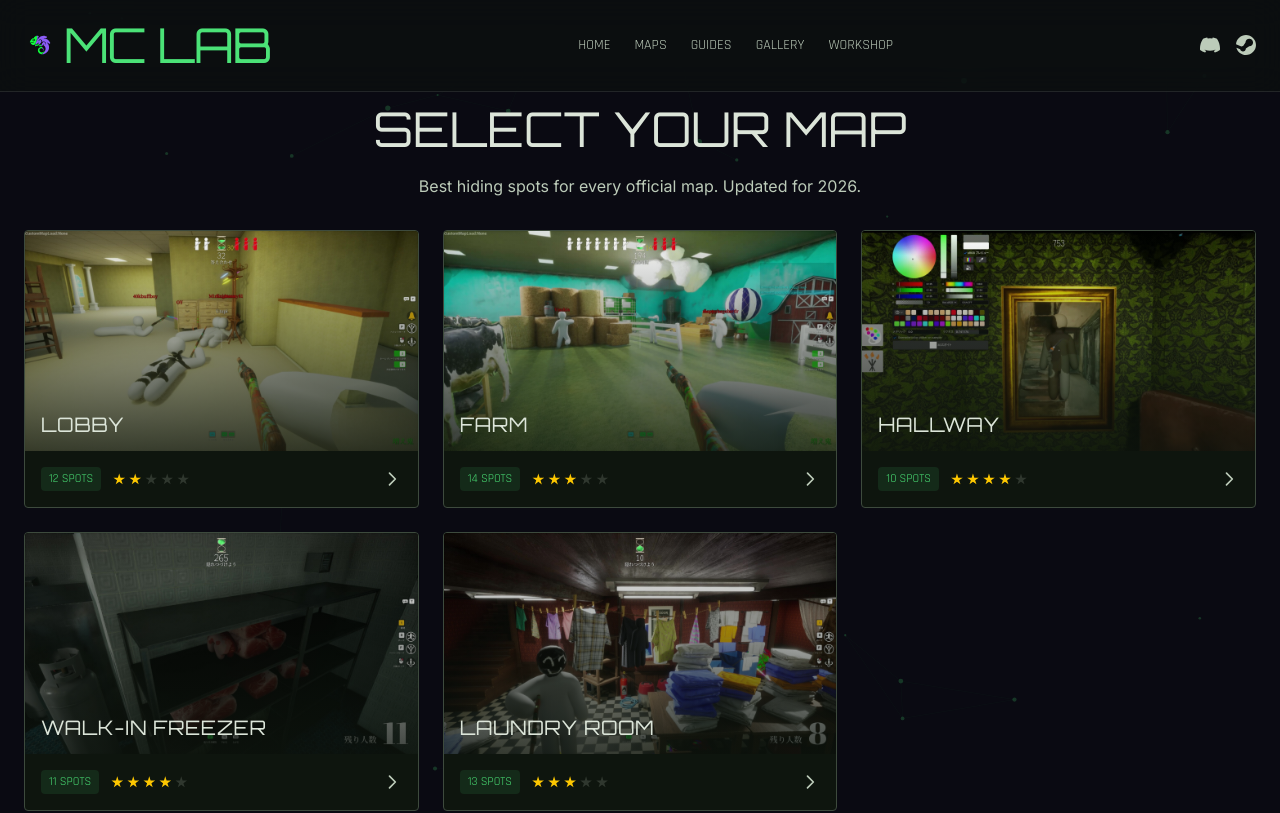
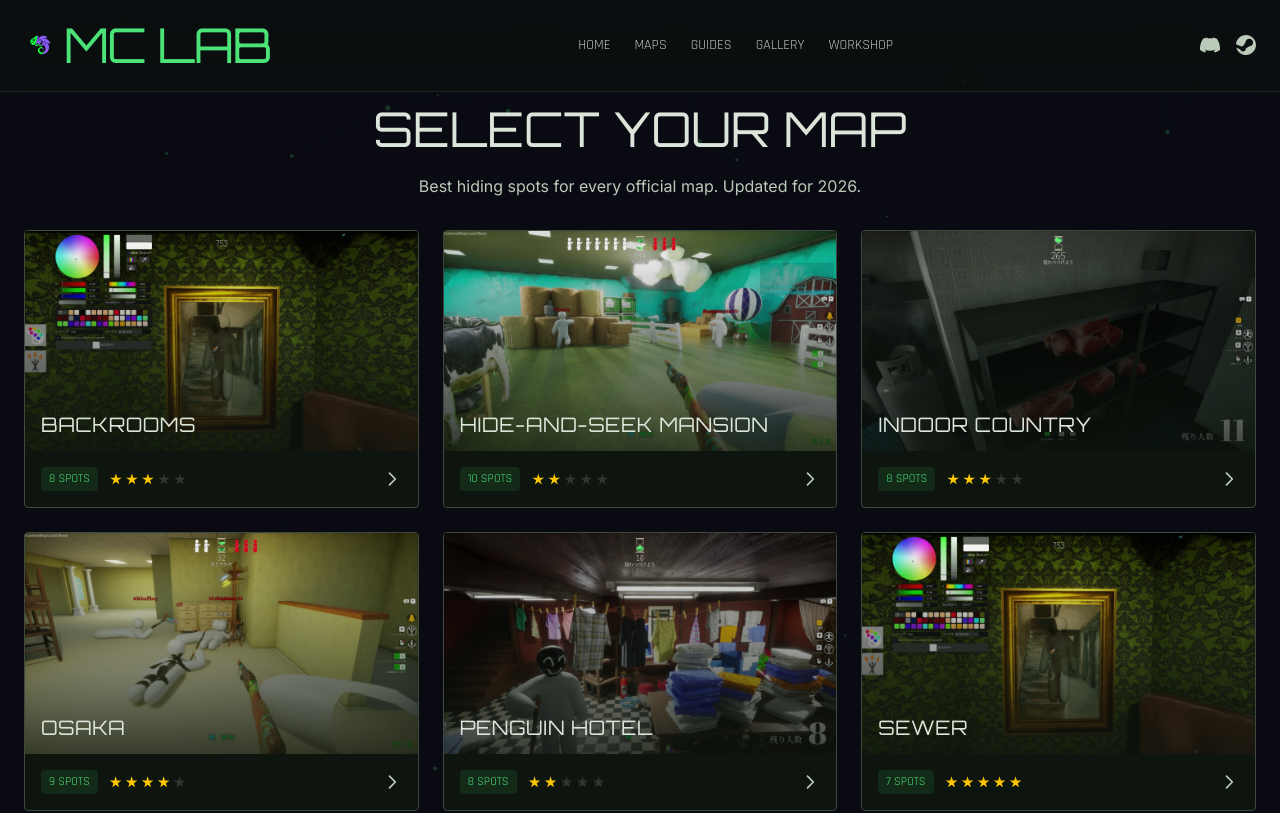
Before and after one commit to mastercodeai/meccha-chameleon-lab, a Next.js app: page /maps in a window 1280 px wide. Shown: the top 813 px of the page. Built offline with nearby package versions, Linux system fonts and the light colour scheme.

Commit message:
Update maps with real data from IGN guide - 7 official maps confirmed

```diff
--- a/src/data/maps.ts
+++ b/src/data/maps.ts
@@ -10,49 +10,67 @@ export interface MapData {
 
 export const maps: MapData[] = [
   {
-    slug: "lobby",
-    name: "Lobby",
-    description: "The default starting map with a warm indoor大厅. Wooden furniture, coat racks, and decorative pillars provide diverse hiding spots.",
-    spots: 12,
-    difficulty: 2,
-    color: "#DEB887",
-    image: "/screenshots/screenshot-4.jpg",
+    slug: "backrooms",
+    name: "Backrooms",
+    description: "A homage to the Backrooms games with off-yellow wallpaper, office spaces, random objects, and plenty of trash. Multiple areas to explore including birthday party hallway and broken highway.",
+    spots: 8,
+    difficulty: 3,
+    color: "#DAA520",
+    image: "/screenshots/screenshot-1.jpg",
   },
   {
-    slug: "farm",
-    name: "Farm",
-    description: "An outdoor farm setting with hay bales, a red barn, picket fences, and even a hot air balloon. Wide open spaces and scattered objects.",
-    spots: 14,
-    difficulty: 3,
+    slug: "hide-and-seek-mansion",
+    name: "Hide-and-Seek Mansion",
+    description: "A hectic location with a fancy party ballroom, study library, storage closet, and plenty of small rooms. Easy to get lost and use to your advantage!",
+    spots: 10,
+    difficulty: 2,
     color: "#8B7355",
     image: "/screenshots/screenshot-2.jpg",
   },
   {
-    slug: "hallway",
-    name: "Hallway",
-    description: "A corridor with green patterned wallpaper, paintings, and stairs. Tight spaces require precise painting to blend in.",
-    spots: 10,
+    slug: "indoor-country",
+    name: "Indoor Country",
+    description: "An indoor countryside setting with various rooms and hiding spots. Features unique environmental elements for creative camouflage.",
+    spots: 8,
+    difficulty: 3,
+    color: "#556B2F",
+    image: "/screenshots/screenshot-3.jpg",
+  },
+  {
+    slug: "osaka",
+    name: "Osaka",
+    description: "A Japanese-themed map with unique cultural elements and architecture. Offers diverse hiding opportunities in traditional and modern settings.",
+    spots: 9,
     difficulty: 4,
+    color: "#DDA0DD",
+    image: "/screenshots/screenshot-4.jpg",
+  },
+  {
+    slug: "penguin-hotel",
+    name: "Penguin Hotel",
+    description: "A hotel-themed map with penguin decorations and various rooms. Features lobbies, corridors, and guest rooms for hiding.",
+    spots: 8,
+    difficulty: 2,
+    color: "#87CEEB",
+    image: "/screenshots/screenshot-5.jpg",
+  },
+  {
+    slug: "sewer",
+    name: "Sewer",
+    description: "Dark underground tunnels with pipes and grates. Low visibility makes both hiding and seeking challenging.",
+    spots: 7,
+    difficulty: 5,
     color: "#556B2F",
     image: "/screenshots/screenshot-1.jpg",
   },
   {
-    slug: "walk-in-freezer",
-    name: "Walk-in Freezer",
-    description: "A cold storage room with metal shelves, meat cuts, and gas tanks. Low lighting and industrial surfaces create challenging hiding spots.",
-    spots: 11,
-    difficulty: 4,
-    color: "#87CEEB",
-    image: "/screenshots/screenshot-3.jpg",
-  },
-  {
-    slug: "laundry-room",
-    name: "Laundry Room",
-    description: "A colorful room with clotheslines, fabric stacks, and washing equipment. The variety of colors makes painting both easier and trickier.",
-    spots: 13,
+    slug: "sugar-land",
+    name: "Sugar Land",
+    description: "A sweet-themed map with candy and dessert elements. Colorful environment offers unique camouflage opportunities.",
+    spots: 8,
     difficulty: 3,
-    color: "#DDA0DD",
-    image: "/screenshots/screenshot-5.jpg",
+    color: "#FFB6C1",
+    image: "/screenshots/screenshot-2.jpg",
   },
 ];
 
--- a/src/data/spots.ts
+++ b/src/data/spots.ts
@@ -6,141 +6,212 @@ export interface SpotData {
   bestFor: "Hider" | "Seeker" | "Both";
 }
 
-// Lobby Spots
-export const lobbySpots: SpotData[] = [
+// Backrooms Spots (from IGN guide)
+export const backroomsSpots: SpotData[] = [
   {
     id: 1,
-    name: "Behind the Coat Rack",
-    description: "Stand still behind the coat rack and match the color of the hanging coats. Dark browns and blacks work best.",
+    name: "Living Chairs Cluster",
+    description: "Hide among the cluster of living chairs, ladders, and drawers. Use the shadows to your advantage for better camouflage.",
     difficulty: "EASY",
     bestFor: "Hider",
   },
   {
     id: 2,
-    name: "Under the Wooden Table",
-    description: "Crouch under the large wooden dining table. Paint yourself to match the dark wood grain.",
+    name: "Trash Corners",
+    description: "Several corners with trash thrown against the wall. Wiggle your way into these spots and blend in with the trash.",
+    difficulty: "MEDIUM",
+    bestFor: "Hider",
+  },
+  {
+    id: 3,
+    name: "Office Space Corners",
+    description: "Multiple office space corners can be tricky to fit in, but a Chameleon can hide here. Tough for Hunters to pick them out.",
+    difficulty: "HARD",
+    bestFor: "Hider",
+  },
+  {
+    id: 4,
+    name: "Birthday Party Hallway",
+    description: "A hallway with several cakes and balloons. Hide as a balloon or use the chairs to your advantage.",
+    difficulty: "MEDIUM",
+    bestFor: "Hider",
+  },
+  {
+    id: 5,
+    name: "Broken Highway & Police Cars",
+    description: "Hide under police car lights or alongside vehicles. There's also a small space behind the broken road.",
+    difficulty: "HARD",
+    bestFor: "Hider",
+  },
+  {
+    id: 6,
+    name: "Vending Machine",
+    description: "Disguise yourself using the vending machine - but be careful to watch your angles!",
+    difficulty: "MEDIUM",
+    bestFor: "Hider",
+  },
+];
+
+// Hide-and-Seek Mansion Spots (from IGN guide)
+export const mansionSpots: SpotData[] = [
+  {
+    id: 1,
+    name: "Main Ballroom",
+    description: "Look like a balloon, hide in the corners, on the ceiling, or underneath any of the chairs. A hectic location for Hunters to search through.",
+    difficulty: "EASY",
+    bestFor: "Hider",
+  },
+  {
+    id: 2,
+    name: "Study Library",
+    description: "Full study library with plenty of chairs, bookcases, and objects. Rely on shadows to provide protection and play with colors!",
+    difficulty: "MEDIUM",
+    bestFor: "Hider",
+  },
+  {
+    id: 3,
+    name: "Study Corner Chair",
+    description: "A small corner in the study with a chair. Try hiding underneath the chair or against the side of the bookshelves.",
+    difficulty: "MEDIUM",
+    bestFor: "Hider",
+  },
+  {
+    id: 4,
+    name: "Storage Room",
+    description: "Next to a trash area, offering plenty of loose objects for you to hide behind.",
+    difficulty: "EASY",
+    bestFor: "Hider",
+  },
+  {
+    id: 5,
+    name: "Vase Room",
+    description: "Try hiding between the vases and the dark wall on the left. You can completely avoid being found here!",
+    difficulty: "HARD",
+    bestFor: "Hider",
+  },
+];
+
+// Indoor Country Spots
+export const indoorCountrySpots: SpotData[] = [
+  {
+    id: 1,
+    name: "Farm Equipment",
+    description: "Hide among the farm equipment and tools. Match the color of wooden surfaces and metal objects.",
+    difficulty: "MEDIUM",
+    bestFor: "Hider",
+  },
+  {
+    id: 2,
+    name: "Country Furniture",
+    description: "Blend in with country-style furniture and decorations. Use natural colors and textures.",
     difficulty: "EASY",
     bestFor: "Hider",
   },
   {
     id: 3,
-    name: "Beside the Pillar",
-    description: "Stand flush against the white decorative pillar. Match the pillar color exactly for best camouflage.",
+    name: "Window Areas",
+    description: "Stand near windows and match the curtain colors or window frame textures.",
+    difficulty: "HARD",
+    bestFor: "Hider",
+  },
+];
+
+// Osaka Spots
+export const osakaSpots: SpotData[] = [
+  {
+    id: 1,
+    name: "Traditional Elements",
+    description: "Hide among traditional Japanese elements like screens, lanterns, and wooden structures.",
     difficulty: "MEDIUM",
     bestFor: "Hider",
   },
   {
-    id: 4,
-    name: "Corner by the Storage Cabinet",
-    description: "Squeeze into the corner next to the multi-drawer cabinet. The shadow helps hide color mismatches.",
+    id: 2,
+    name: "Modern Areas",
+    description: "Blend in with modern Osaka architecture and urban elements.",
+    difficulty: "EASY",
+    bestFor: "Hider",
+  },
+  {
+    id: 3,
+    name: "Neon Signs",
+    description: "Match the colorful neon signs and advertisements for creative camouflage.",
+    difficulty: "HARD",
+    bestFor: "Hider",
+  },
+];
+
+// Penguin Hotel Spots
+export const penguinHotelSpots: SpotData[] = [
+  {
+    id: 1,
+    name: "Hotel Lobby",
+    description: "Hide in the hotel lobby among furniture and decorations. Match the lobby's color scheme.",
+    difficulty: "EASY",
+    bestFor: "Hider",
+  },
+  {
+    id: 2,
+    name: "Guest Corridors",
+    description: "Blend in with corridor walls and doors. Use shadows and door frames for cover.",
+    difficulty: "MEDIUM",
+    bestFor: "Hider",
+  },
+  {
+    id: 3,
+    name: "Penguin Decorations",
+    description: "Hide near penguin-themed decorations and match their colors and shapes.",
     difficulty: "MEDIUM",
     bestFor: "Hider",
   },
 ];
 
-// Farm Spots
-export const farmSpots: SpotData[] = [
+// Sewer Spots
+export const sewerSpots: SpotData[] = [
   {
     id: 1,
-    name: "Among the Hay Bales",
-    description: "Hide between the stacked hay bales. Paint yourself golden-yellow to match the straw color.",
+    name: "Pipe Junctions",
+    description: "Hide at pipe junctions and match the metal surfaces. Low visibility helps with camouflage.",
+    difficulty: "MEDIUM",
+    bestFor: "Hider",
+  },
+  {
+    id: 2,
+    name: "Dark Tunnels",
+    description: "Use the darkness of the tunnels to your advantage. Dark paint is essential here.",
+    difficulty: "EASY",
+    bestFor: "Hider",
+  },
+  {
+    id: 3,
+    name: "Grate Areas",
+    description: "Hide near grates and drainage areas. Match the concrete and metal textures.",
+    difficulty: "HARD",
+    bestFor: "Hider",
+  },
+];
+
+// Sugar Land Spots
+export const sugarLandSpots: SpotData[] = [
+  {
+    id: 1,
+    name: "Candy Elements",
+    description: "Hide among candy and dessert elements. Match the colorful and sweet-themed surfaces.",
     difficulty: "EASY",
     bestFor: "Hider",
   },
   {
     id: 2,
-    name: "Inside the Red Barn",
-    description: "Stand against the barn walls. Match the red paint of the barn door with the white X design.",
+    name: "Sugar Structures",
+    description: "Blend in with sugar-themed structures and decorations. Use bright colors for camouflage.",
     difficulty: "MEDIUM",
     bestFor: "Hider",
   },
   {
     id: 3,
-    name: "Behind the Picket Fence",
-    description: "Crouch behind the white picket fence. Paint yourself white to blend with the fence posts.",
-    difficulty: "EASY",
-    bestFor: "Hider",
-  },
-  {
-    id: 4,
-    name: "Near the Hot Air Balloon",
-    description: "Stand near the base of the hot air balloon. Match the blue and white stripes of the balloon fabric.",
+    name: "Sweet Surfaces",
+    description: "Match the textures of cookies, frosting, and other sweet surfaces for perfect camouflage.",
     difficulty: "HARD",
-    bestFor: "Hider",
-  },
-];
-
-// Hallway Spots
-export const hallwaySpots: SpotData[] = [
-  {
-    id: 1,
-    name: "Blend with the Wallpaper",
-    description: "Stand against the green patterned wallpaper and match the floral design. Requires precise color matching.",
-    difficulty: "HARD",
-    bestFor: "Hider",
-  },
-  {
-    id: 2,
-    name: "Next to the Painting",
-    description: "Stand beside the gold-framed painting on the wall. Match the dark green background of the wall.",
-    difficulty: "MEDIUM",
-    bestFor: "Hider",
-  },
-  {
-    id: 3,
-    name: "On the Stairs",
-    description: "Crouch on the staircase steps. Paint yourself to match the stair carpet or wood color.",
-    difficulty: "MEDIUM",
-    bestFor: "Hider",
-  },
-];
-
-// Walk-in Freezer Spots
-export const freezerSpots: SpotData[] = [
-  {
-    id: 1,
-    name: "Behind the Metal Shelves",
-    description: "Hide behind the black metal shelving units. Dark paint helps you disappear in the shadows.",
-    difficulty: "EASY",
-    bestFor: "Hider",
-  },
-  {
-    id: 2,
-    name: "Among the Meat Cuts",
-    description: "Stand near the hanging meat on the shelves. Match the reddish-brown color of the meat surfaces.",
-    difficulty: "HARD",
-    bestFor: "Hider",
-  },
-  {
-    id: 3,
-    name: "Next to the Gas Tanks",
-    description: "Crouch beside the silver-gray gas tanks. Metallic paint with low roughness works best.",
-    difficulty: "MEDIUM",
-    bestFor: "Hider",
-  },
-];
-
-// Laundry Room Spots
-export const laundrySpots: SpotData[] = [
-  {
-    id: 1,
-    name: "On the Clothesline",
-    description: "Hang among the colorful clothes on the line. Match the color of adjacent garments.",
-    difficulty: "MEDIUM",
-    bestFor: "Hider",
-  },
-  {
-    id: 2,
-    name: "In the Fabric Stacks",
-    description: "Bury yourself in the stacks of blue, yellow, and white fabrics on the table.",
-    difficulty: "EASY",
-    bestFor: "Hider",
-  },
-  {
-    id: 3,
-    name: "Behind the Staircase",
-    description: "Hide under the wooden staircase. The dark shadows provide natural camouflage.",
-    difficulty: "EASY",
     bestFor: "Hider",
   },
 ];
@@ -148,11 +219,13 @@ export const laundrySpots: SpotData[] = [
 // Helper function to get spots by map slug
 export function getSpotsByMapSlug(slug: string): SpotData[] {
   const spotsMap: Record<string, SpotData[]> = {
-    "lobby": lobbySpots,
-    "farm": farmSpots,
-    "hallway": hallwaySpots,
-    "walk-in-freezer": freezerSpots,
-    "laundry-room": laundrySpots,
+    "backrooms": backroomsSpots,
+    "hide-and-seek-mansion": mansionSpots,
+    "indoor-country": indoorCountrySpots,
+    "osaka": osakaSpots,
+    "penguin-hotel": penguinHotelSpots,
+    "sewer": sewerSpots,
+    "sugar-land": sugarLandSpots,
   };
   return spotsMap[slug] || [];
 }
```
